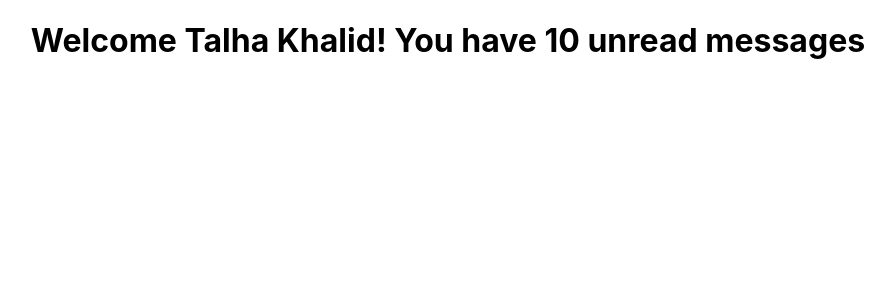
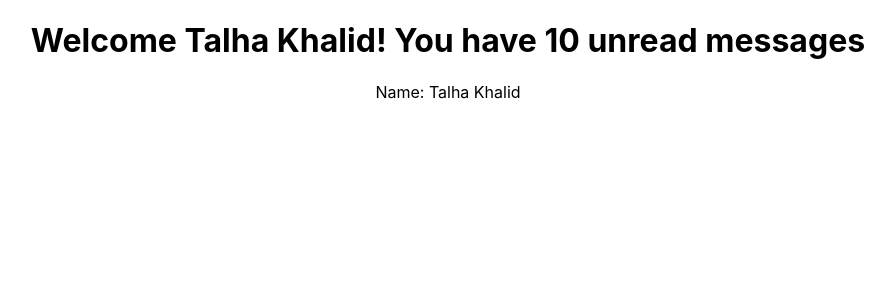
Before and after one commit to hafiztalhakhgll/react-typescript, a React (Create React App) app: page / in a window 1280 px wide. Shown: the top 300 px of the page, without its empty margins (192-1087 px from the left). Built offline with nearby package versions, Linux system fonts and the light colour scheme.

Commit message:
core types [object] done

```diff
--- a/src/App.tsx
+++ b/src/App.tsx
@@ -1,10 +1,17 @@
 import "./App.css";
 import Greet from "./components/Greet";
+import Person from "./components/Person";
+
+const personName = {
+  firstName: "Talha",
+  lastName: "Khalid",
+};
 
 function App() {
   return (
     <div className="App">
       <Greet isLoggedIn name="Talha Khalid" messageCount={10} />
+      <Person name={personName} />
     </div>
   );
 }
--- /dev/null
+++ b/src/components/Person.tsx
@@ -0,0 +1,7 @@
+type personProps = {
+  name: { firstName: string; lastName: string };
+};
+
+export default function Person(props: personProps) {
+  return <div>Name: {`${props.name.firstName} ${props.name.lastName}`}</div>;
+}
```
